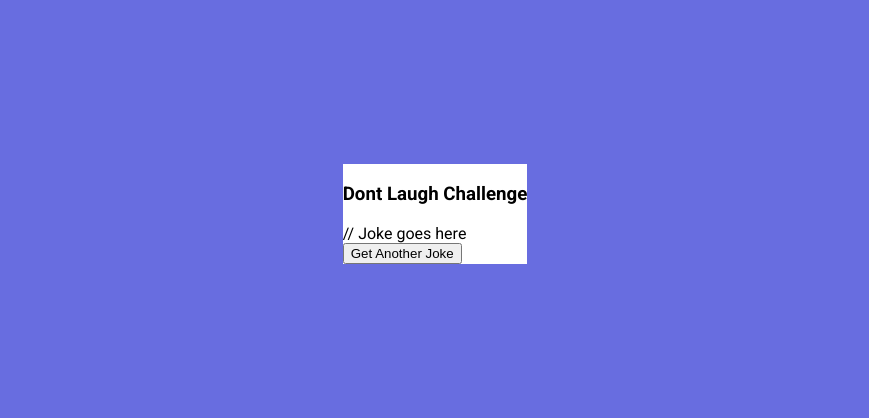
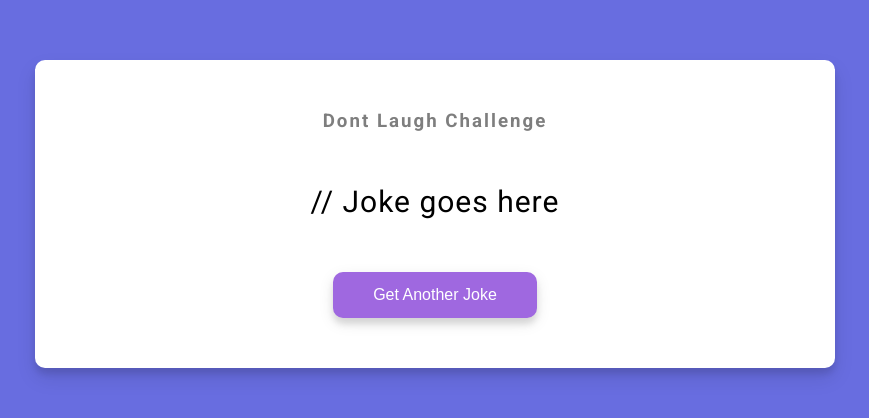
Before and after one commit to Hanbi58/Day-10-Dad-Jokes, a plain HTML site: page index.html in a window 1280 px wide. Shown: the part 186-604 px from the top of the page, without its empty margins (205-1074 px from the left). Drawn offline with Linux system fonts and the light colour scheme; no server answers.

Commit message:
teacher's version done

```diff
--- a/script.js
+++ b/script.js
@@ -1 +1,28 @@
-//https://icanhazdadjoke.com
+const jokeEl = document.getElementById("joke");
+const jokeBtn = document.getElementById("jokeBtn");
+
+generateJoke();
+
+jokeBtn.addEventListener("click", generateJoke);
+
+async function generateJoke() {
+  const res = await fetch("https://icanhazdadjoke.com", {
+    headers: {
+      Accept: "application/json",
+    },
+  });
+
+  const data = await res.json();
+  jokeEl.innerText = data.joke;
+}
+// function generateJoke() {
+//   fetch("https://icanhazdadjoke.com", {
+//     headers: {
+//       Accept: "application/json",
+//     },
+//   })
+//     .then((res) => res.json())
+//     .then((data) => {
+//       jokeEl.innerText = data.joke;
+//     });
+// }
--- a/style.css
+++ b/style.css
@@ -18,4 +18,39 @@ body {
 
 .container {
   background-color: #fff;
+  border-radius: 10px;
+  box-shadow: 0 10px 20px rgba(0, 0, 0, 0.1), 0 6px 6px rgba(0, 0, 0, 0.1);
+  padding: 50px 20px;
+  text-align: center;
+  max-width: 100%;
+  width: 800px;
 }
+
+h3 {
+  margin: 0;
+  opacity: 0.5;
+  letter-spacing: 2px;
+}
+
+.joke {
+  font-size: 30px;
+  letter-spacing: 1px;
+  line-height: 40px;
+  margin: 50px auto;
+  max-width: 600px;
+}
+.btn {
+  background-color: #9f68e0;
+  color: #fff;
+  border: 0;
+  border-radius: 10px;
+  box-shadow: 0 5px 15px rgba(0, 0, 0, 0.1), 0 6px 6px rgba(0, 0, 0, 0.1);
+  padding: 14px 40px;
+  font-size: 16px;
+  cursor: pointer;
+  user-select: none;
+}
+
+.btn:active {
+  scale: 0.98;
+}
```
